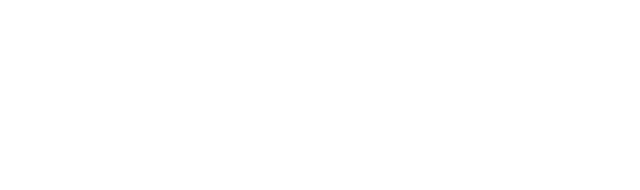
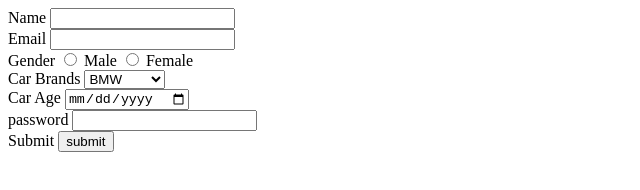
Before and after one commit to acciojob/car-insurance-form-anjan648, a website: page main.html in a window 1280 px wide. Shown: the whole page, without its empty margins (0-640 px from the left). Drawn offline with Linux system fonts and the light colour scheme.

Commit message:
created a submission

```diff
--- a/main.html
+++ b/main.html
@@ -1,16 +1,48 @@
 <!DOCTYPE html>
+<html lang="en">
+<head>
+    <meta charset="UTF-8">
+    <meta http-equiv="X-UA-Compatible" content="IE=edge">
+    <meta name="viewport" content="width=device-width, initial-scale=1.0">
+    <title>Document</title>
+</head>
+<body>
+    <form action="" method="post">
+        <div id="name">
+            <label for="name">Name</label>
+            <input type="text">
+        </div>
+        <div id="Email">
+            <label for="email">Email</label>
+            <input type="email">
 
-<html>
+        </div>
+        <div id="gender">
+            <label for="gender">Gender</label>
+            <input type="radio" name="gender" value="male"> Male
+            <input type="radio" name="gender" value="female"> Female
+        </div>
+        <div id="cars">
+           <label for="cars">Car Brands</label>
+        <select name="cars" id="cars">
+            <option value="bmw">BMW</option>
+            <option value="audi">Audi</option>
+            <option value="mercedez">Mercedez</option>
+        </select>
+        </div>
+        <div id="carage">
+            <label for="carage">Car Age</label>
+            <input type="date">
 
-<head>
-	<link rel="stylesheet" href="styles.css">
-</head>
-
-<body>
-	<!-- the entire body must be written by student -->
-    <script type="text/javascript" src="./script.js">
-</script>
-
+        </div>
+        <div id="password">
+            <label for="password">password</label>
+            <input type="password">
+        </div>
+        <div id="submit">
+            <label for="submit">Submit</label>
+            <input type="button" value="submit">
+        </div>
+    </form>
 </body>
-
 </html>
```
